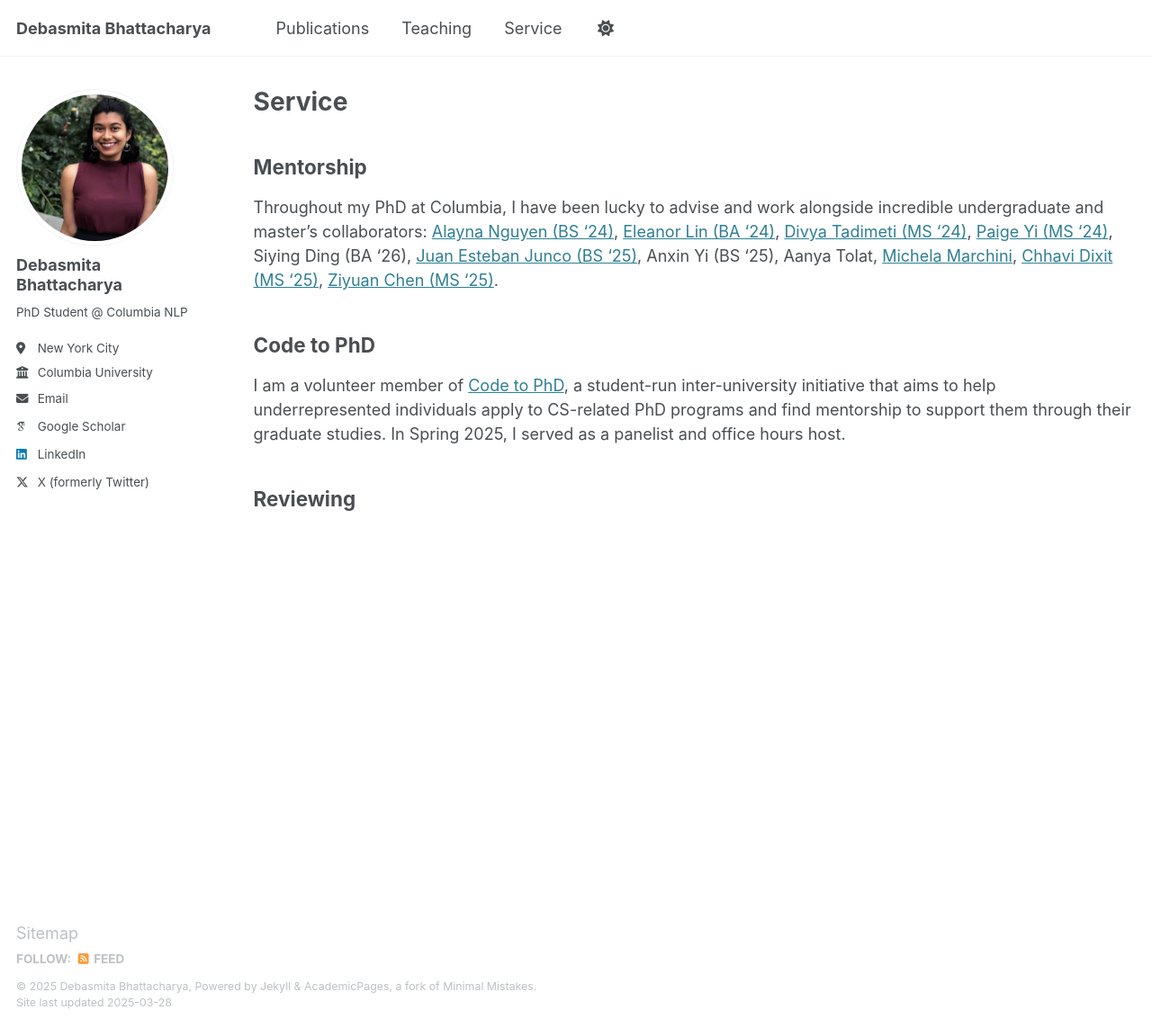
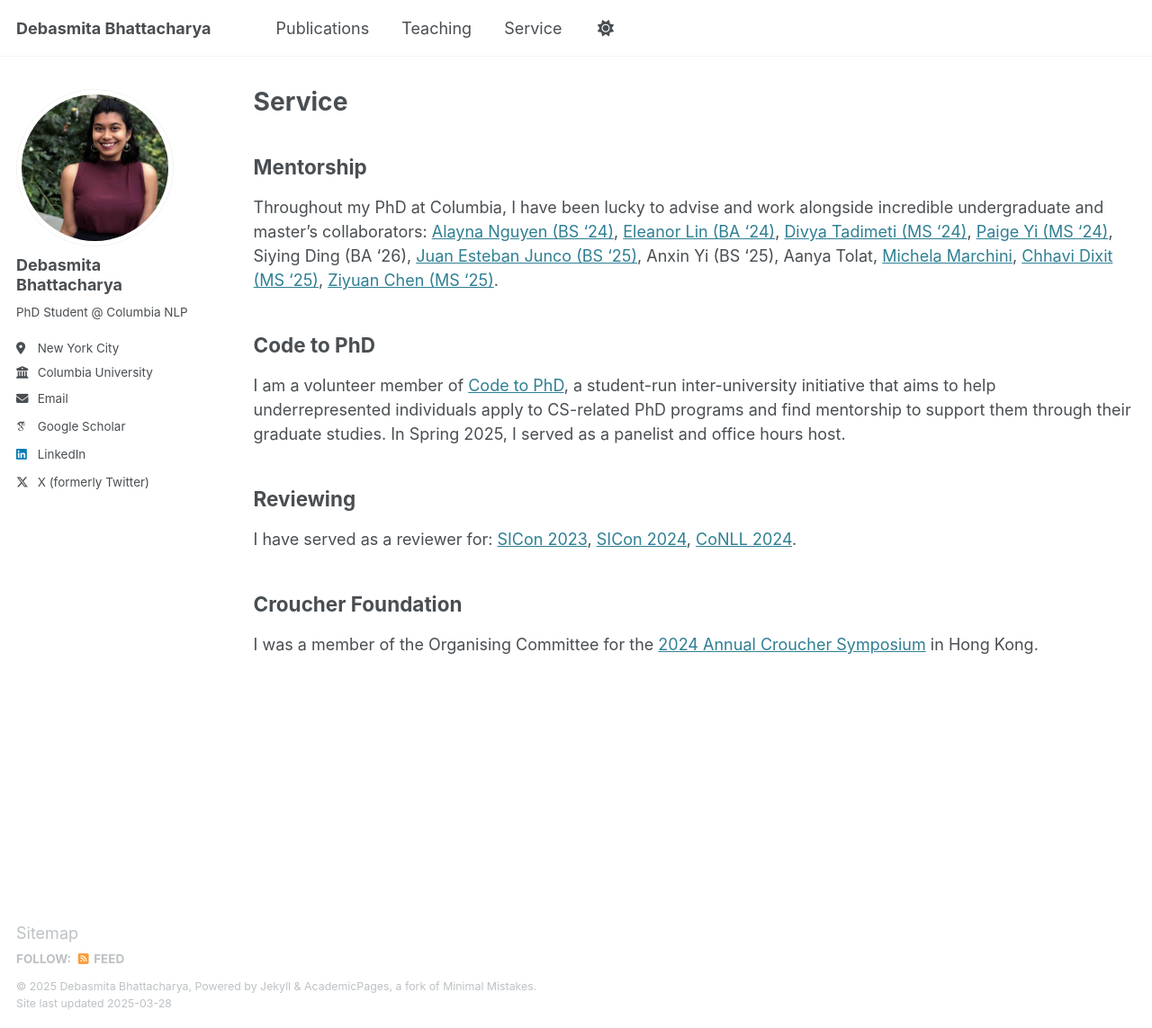
Before and after one commit to debasmita-b/debasmita-b.github.io, a Jekyll site: the page built from _pages/service.md, in a window 1280 px wide and 1143 px high. Shown: the whole window at 90% size. Built offline with Jekyll 4.4.1, drawn with Linux system fonts in a browser that asks for light colours; some web fonts are replaced.

Commit message:
reviewing and croucher

```diff
--- a/_pages/service.md
+++ b/_pages/service.md
@@ -14,3 +14,9 @@ Throughout my PhD at Columbia, I have been lucky to advise and work alongside in
 I am a volunteer member of [Code to PhD](https://codetophd.github.io/), a student-run inter-university initiative that aims to help underrepresented individuals apply to CS-related PhD programs and find mentorship to support them through their graduate studies. In Spring 2025, I served as a panelist and office hours host.
 
 ## Reviewing
+
+I have served as a reviewer for: [SICon 2023](https://sites.google.com/view/sicon-2023/), [SICon 2024](https://sites.google.com/view/sicon2024/), [CoNLL 2024](https://conll.org/2024).
+
+## Croucher Foundation
+
+I was a member of the Organising Committee for the [2024 Annual Croucher Symposium](https://croucher.org.hk/en/symposium2024/programme) in Hong Kong.
```
